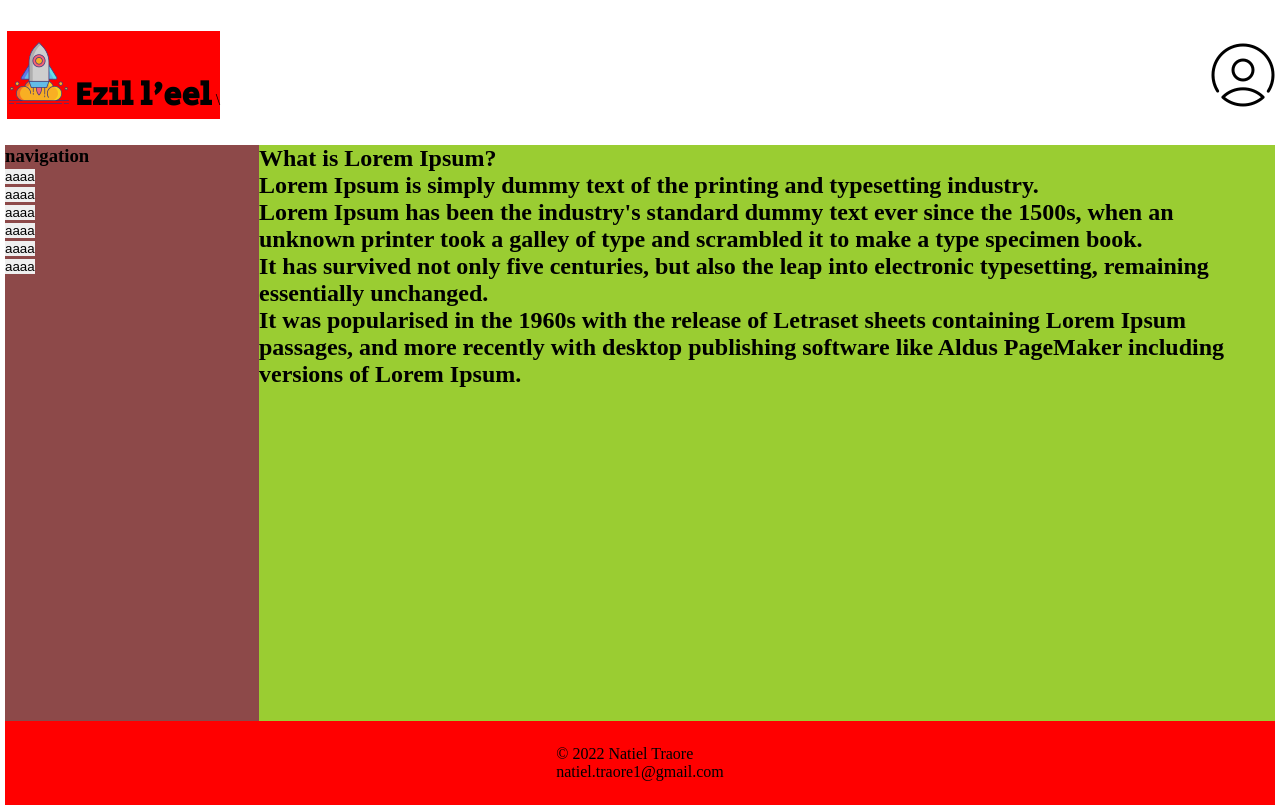
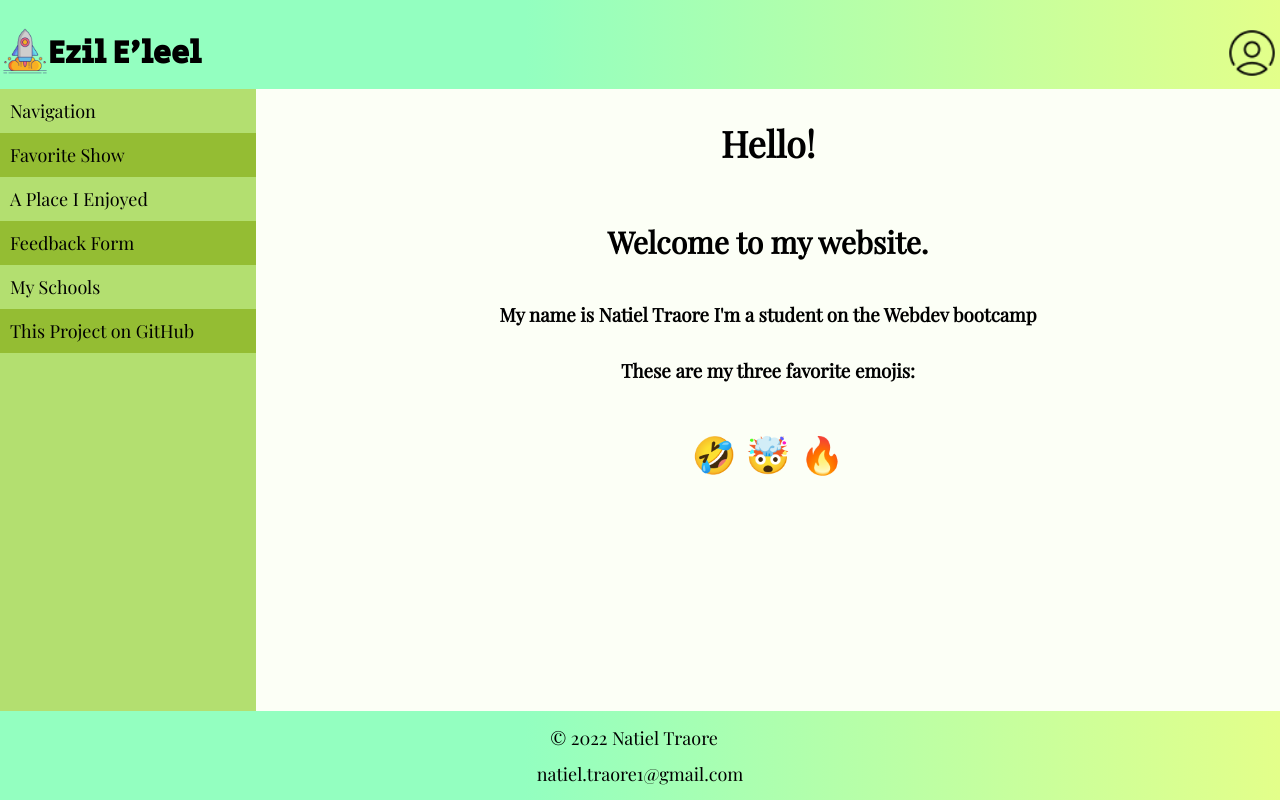
Before and after one commit to Tnatiel/IntroToWebdev, a website: page index.html in a window 1280 px wide. Drawn offline with nearby package versions, Linux system fonts and the light colour scheme.

Commit message:
Modified header footer. Made nav, edited main

```diff
--- a/index.html
+++ b/index.html
@@ -8,47 +8,81 @@
     <link rel="stylesheet" href="new-style.css">
     <link rel="icon" href="images/favicon-32x32.png">
     <link rel="preconnect" href="https://fonts.googleapis.com">
-<link rel="preconnect" href="https://fonts.gstatic.com" crossorigin>
-<link href="https://fonts.googleapis.com/css2?family=Secular+One&display=swap" rel="stylesheet">
+    <link rel="preconnect" href="https://fonts.gstatic.com" crossorigin>
+    <link href="https://fonts.googleapis.com/css2?family=Fira+Sans&family=Playfair+Display&family=Secular+One&display=swap" rel="stylesheet">
 </head>
 <body>
     <div class="site">
         <header class="main-header">
-            <table>
+            <table class="logo-tr">
                 <tr>
-                    <td class="logo-td">
-                        <a href="/">
+                    <a href="/">
+                    <td>
                         <img class="logo" src="images/logo.png" alt="logo">
-                        <h1 id="main-heading">Ezil l'eel</h1>  \
-                        </a>
                     </td>
+                        <td>
+                        <h1 id="main-heading">Ezil E'leel</h1>
+                    </td>
+                </a>
                 </tr>
             </table>
 
-            <img class="user" src="images/icons8-male-user-64.png" alt="user-profile">
+            <img class="user" src="images/icons8-male-user-36.png" alt="user-profile">
 
         </header>
+
+
+
         <nav>
-            <h3>navigation</h3>
-            <button><p>aaaa</p></button> <br>
-            <button><p>aaaa</p></button> <br>
-            <button><p>aaaa</p></button> <br>
-            <button><p>aaaa</p></button> <br>
-            <button><p>aaaa</p></button> <br>
-            <button><p>aaaa</p></button> <br>
+            <ul class="nav-list">
+                <li>Navigation</li>
+                <li class="dark-nav"><a href="#fav-show">Favorite Show</a></li>
+                <li><a href="#fav-place">A Place I Enjoyed</a></li>
+                <li class="dark-nav"><a href="#fav-food">Feedback Form</a></li>
+                <li><a href="#fav-food">My Schools</a></li>
+                <li class="dark-nav"><a href="#fav-food">This Project on GitHub</a></li>
+
+            </ul>
 
         </nav>
         <main class="main">
-            <p>
-                <h2>What is Lorem Ipsum? <br>
-                Lorem Ipsum is simply dummy text of the printing and typesetting industry. <br> Lorem Ipsum has been the industry's standard dummy text ever since the 1500s, when an unknown printer took a galley of type and scrambled it to make a type specimen book. <br> It has survived not only five centuries, but also the leap into electronic typesetting, remaining essentially unchanged. <br> It was popularised in the 1960s with the release of Letraset sheets containing Lorem Ipsum passages, and more recently with desktop publishing software like Aldus PageMaker including versions of Lorem Ipsum.
-                </h2>
-                <!-- <h2>Why do we use it?</h2>
-                It is a long established fact that a reader will be distracted by the readable content of a page when looking at its layout. The point of using Lorem Ipsum is that it has a more-or-less normal distribution of letters, as opposed to using 'Content here, content here', making it look like readable English. Many desktop publishing packages and web page editors now use Lorem Ipsum as their default model text, and a search for 'lorem ipsum' will uncover many web sites still in their infancy. Various versions have evolved over the years, sometimes by accident, sometimes on purpose (injected humour and the like). -->
-                </p>
+
+            <section class="head-sec">
+                <h1>Hello!</h1>
+                <h2>Welcome to my website.</h2>
+                <h3>My name is Natiel Traore I'm a student on the Webdev bootcamp</h3>
+                <h3>These are my three favorite emojis:</h3>
+                <h1>🤣  🤯  🔥</h1>
+            </section>
+
+            <section id="fav-show" class="show-sec">
+                <article class="naturo-art">
+                    <h1>My Favorite Show</h1>
+                    <h2 style="font-style: italic;">Naruto</h2>
+                    <p>Naruto Uzumaki, a mischievous adolescent ninja,
+                        struggles as he searches for recognition and dreams of becoming the Hokage,
+                        the village's leader and strongest ninja.</p>
+
+                        <h4>Why i liked naruto</h4>
+                        <p>Because it's combine action, comedy, friendship, betrayal.
+                             There are many life lessons in this show,
+                             Also anime food looks delicious </p>
+                        <h4>Quote</h4>
+                        <p>“Justice comes from vengeance but that justice only breeds more vengeance”. Nagato Uzumaki</p>
+                </article>
+
+                <aside class="naruto-aside">
+                    <img id="naruto-img" class="shadowed-img" src="images/naruto-img.jpg" alt="naruto-img"> <br>
+                    <a target="_blank" href="https://www.imdb.com/title/tt0988824/"><img src="images/imdb-logo.png" alt="imdb-logo"></a>
+                </aside>
+
+
+            </section>
+
+
         </main>
         <footer>
-            <p>© 2022 Natiel Traore
+            <p>&nbsp;&ensp;© 2022 Natiel Traore
                 <br>
             <a href="mailto:name@email.com">natiel.traore1@gmail.com</a>
             </p>
--- a/new-style.css
+++ b/new-style.css
@@ -3,16 +3,8 @@
     padding: 0;
     border: 0;
     margin: 0;
+    box-sizing: border-box;
 
-}
-
-
-
-
-nav {
-    background: rgb(141, 73, 73);
-    grid-row: 2/9;
-    grid-column: 1/2;
 }
 
 a {
@@ -20,69 +12,134 @@ a {
     color: initial;
 }
 
+body {
+    background: rgb(147,255,192);
+    background: linear-gradient(90deg, rgba(147,255,192,1) 41%, rgba(227,255,138,1) 100%);
+    font-family: 'Playfair Display', serif;
+}
+
+
+footer {
+    background: rgb(147,255,192);
+    background: linear-gradient(90deg, rgba(147,255,192,1) 41%, rgba(227,255,138,1) 100%);
+    align-items: center;
+    display: flex;
+    grid-row: -1/ -2;
+    grid-column: 1/-1;
+    font-size: 18px;
+    justify-content: center;
+    line-height: 2;
+
+}
+
+h1 {
+    font-size: 36px;
+}
+
+h2 {
+    font-size: 30px;
+}
+nav {
+    background: rgba(185, 218, 100, 0.862);
+    grid-row: 2/9;
+    grid-column: 1/2;
+
+}
+
+ul {
+    list-style: none;
+}
+
 td {
     display: inline-block
 }
 
 
+section {
+    height: 75vh;
+
+    line-height: 2;
+}
+
 /**********************CLASS SELECTORS***********************/
 
-footer {
-    align-items: center;
-    background-color: red;
-    display: flex;
-    grid-row: 9/ 10;
-    grid-column: 1/-1;
-    justify-content: center;
+.dark-nav {
+    background-color: rgba(144, 185, 41, 0.86);
+
 }
 
 .logo {
     justify-self: flex-start;
     align-self: center;
-    margin-top: 10px;
+    height: 46px;
+
+}
+.logo-tr {
+    max-width: fit-content;
+    justify-content: flex-start;
+    grid-column: 1/2;
 
 }
 
+.logo-tr:hover {
+    background-color: blue;
+}
+
 .main {
-    background-color: yellowgreen;
-    grid-row: 2/9;
-    grid-column: 2/4;
-    overflow: scroll;
+    background-color: rgb(252, 255, 246);
+    grid-row: 2/ auto;
+    grid-column: 2/3;
+    overflow-y: scroll;
+    -ms-overflow-style: none;
+    scrollbar-width: none;
+}
+.main::-webkit-scrollbar {
+    display: none;
 }
 
 
 .main-header {
     display: grid;
-    grid-template-columns: 1fr 1fr;
+    grid-template-columns: 1fr 3fr 1fr;
     grid-row: 1/2;
     grid-column: 1/-1;
     align-items: center;
 
 }
 
+.naruto-aside {
+    align-self: center;
+    grid-row: 2/-2;
+    text-align: right;
+}
+
+.naruto-art {
+    grid-row: 2/-2;
+    grid-column: 1/2;
+    display: inline;
+}
 
 .site {
     display: grid;
     grid-template-columns: 1fr 4fr;
-    grid-template-rows:1 fr 7fr 1fr;
-    min-height: 100vh;
-    margin: 5px;
+    grid-template-rows:1fr 7fr 1fr;
+    height: 100vh;
+    width: 100vw;
+
 }
 
 .user {
     align-self: center;
     justify-self: end;
-
-
+    grid-column: -1/-2;
+    height: 46px;
+    margin-right: 5px;
 }
 
-.logo-td {
-    background-color: red;
-}
-
-.logo-td:hover {
-    background-color: blue;
-}
+/*
+Regular space: &nbsp;
+Two spaces gap: &ensp;
+Four spaces gap: &emsp; */
 
 /**********************ID SELECTORS***********************/
 
@@ -90,5 +147,27 @@ footer {
     display: inline;
     font-family: 'Secular One', sans-serif;
     align-self: stretch;
+    font-size: 32px;
 
 }
+
+/********************** SECTIONS ****************************/
+.head-sec {
+    line-height: 3;
+    text-align: center;
+}
+
+.show-sec {
+    display: flex;
+    grid-template-columns: 3fr 2fr;
+    grid-template-rows: 1fr;
+    grid-column: 1/2;
+    margin: 30px 15px 5px 30px;
+}
+
+/**********************CONTAINED TAGS SELECTORS***********************/
+
+nav > ul > li {
+    padding: 10px;
+    font-size: 18px;
+}
```
Also changed, not shown: old-page.html (+2 -1 lines), images/cape-greco1.jpeg (added), images/cape-greco2.jpg (added), images/g-maps.png (added), images/icons8-male-user-64.png (deleted), images/imdb-logo.png (added), images/naruto-img.jpg (added), images/rob-404_preview_rev_1.png (added).
